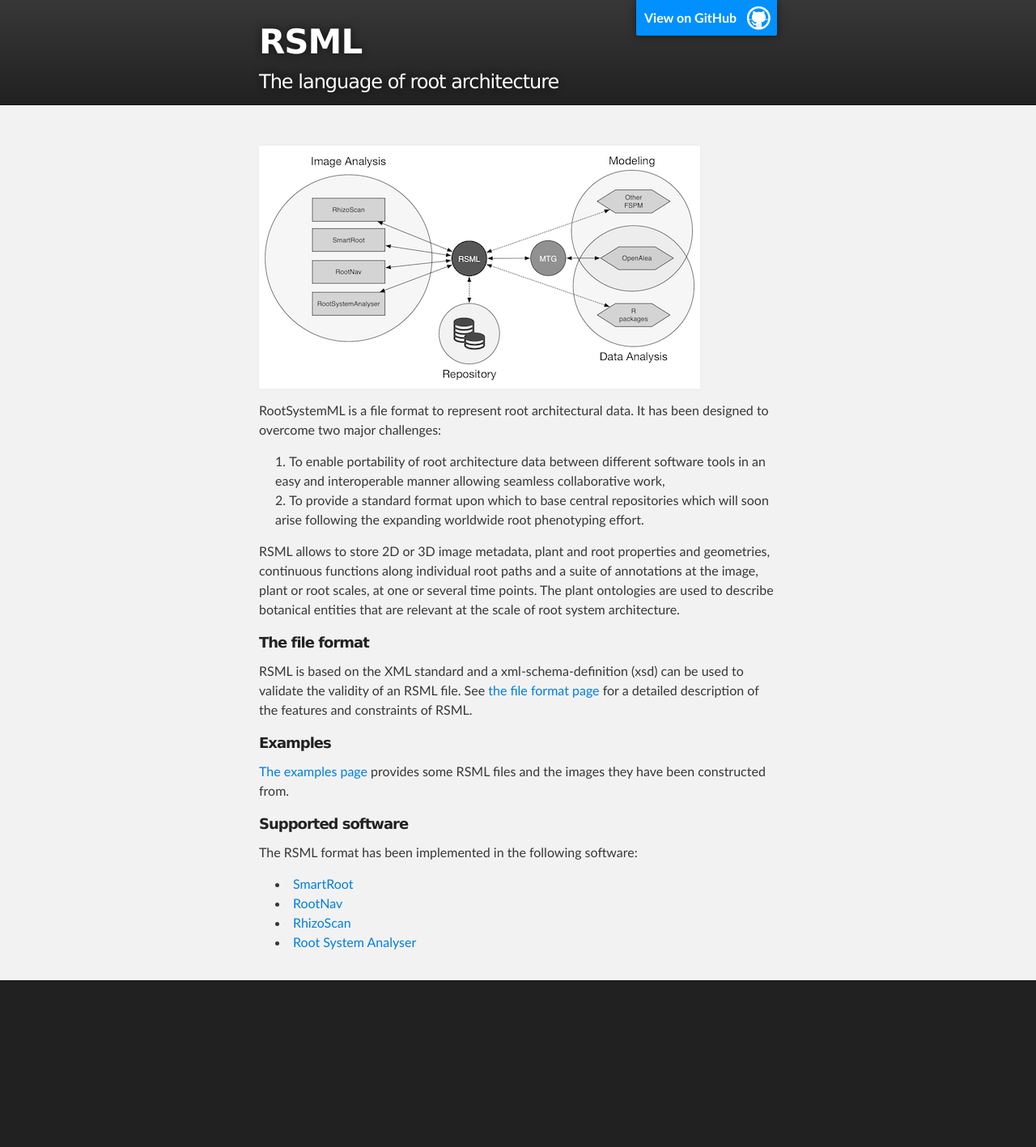
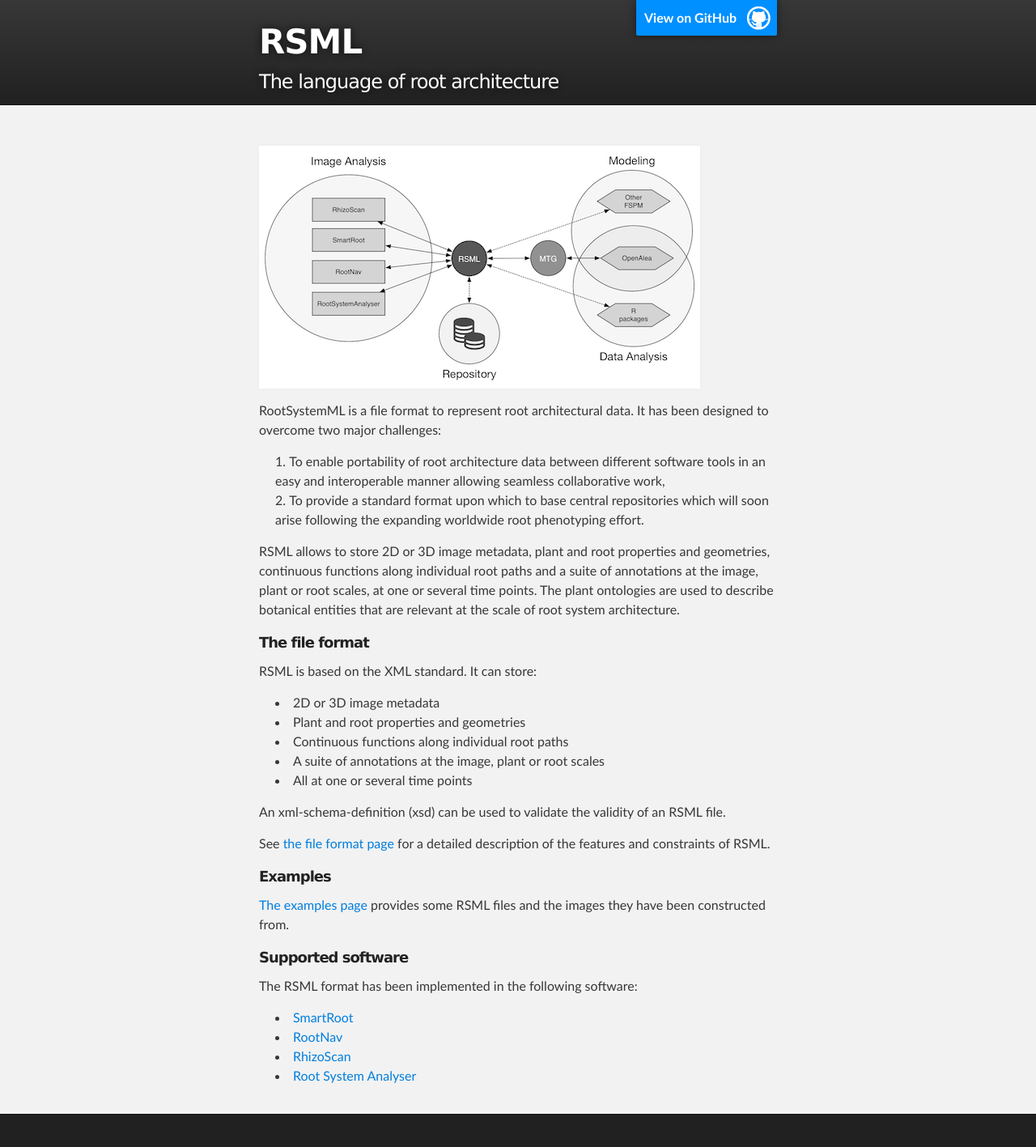
Before and after one commit to RootSystemML/RootSystemML.github.io, a Jekyll site: the page built from index.md, in a window 1280 px wide. Shown: the whole page at 81% size. Built offline with Jekyll 4.4.1, drawn with Linux system fonts in a browser that asks for light colours; before the commit the page ends 1252 px from its top, so only the background shows below that.

Commit message:
index file-format

```diff
--- a/index.md
+++ b/index.md
@@ -14,7 +14,15 @@
 RSML allows to store 2D or 3D image metadata, plant and root properties and geometries, continuous functions along individual root paths and a suite of annotations at the image, plant or root scales, at one or several time points. The plant ontologies are used to describe botanical entities that are relevant at the scale of root system architecture.
 
 #####The file format
-RSML is based on the XML standard and a xml-schema-definition (xsd) can be used to validate the validity of an RSML file.
+RSML is based on the XML standard. It can store:
+ - 2D or 3D image metadata
+ - Plant and root properties and geometries
+ - Continuous functions along individual root paths
+ - A suite of annotations at the image, plant or root scales
+ - All at one or several time points
+
+An xml-schema-definition (xsd) can be used to validate the validity of an RSML file.
+
 See [the file format page](format) for a detailed description of the features and constraints of RSML.
 
 #####Examples
```
